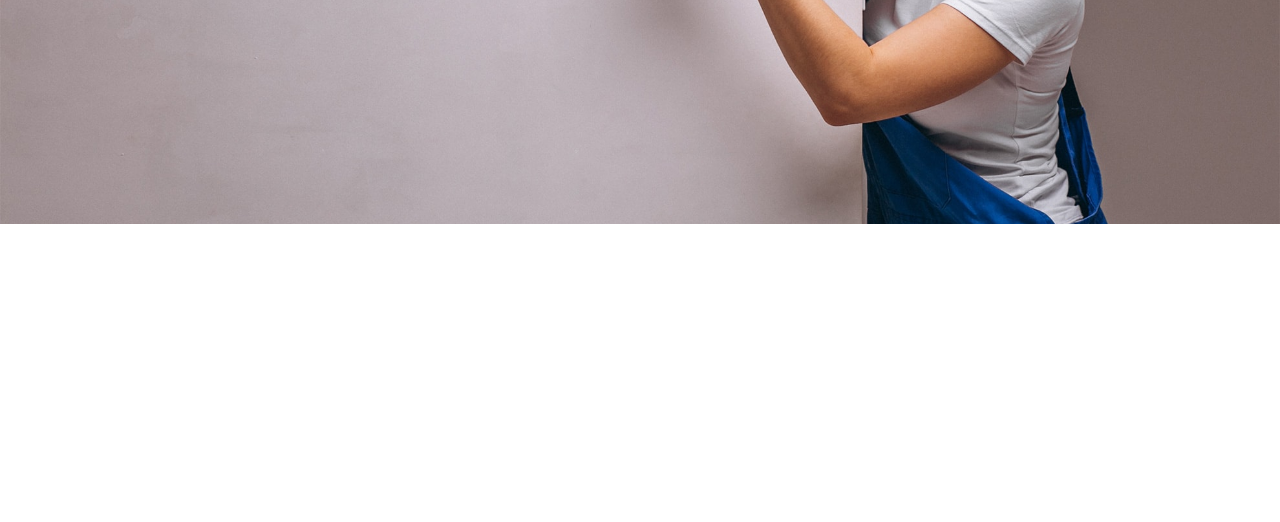
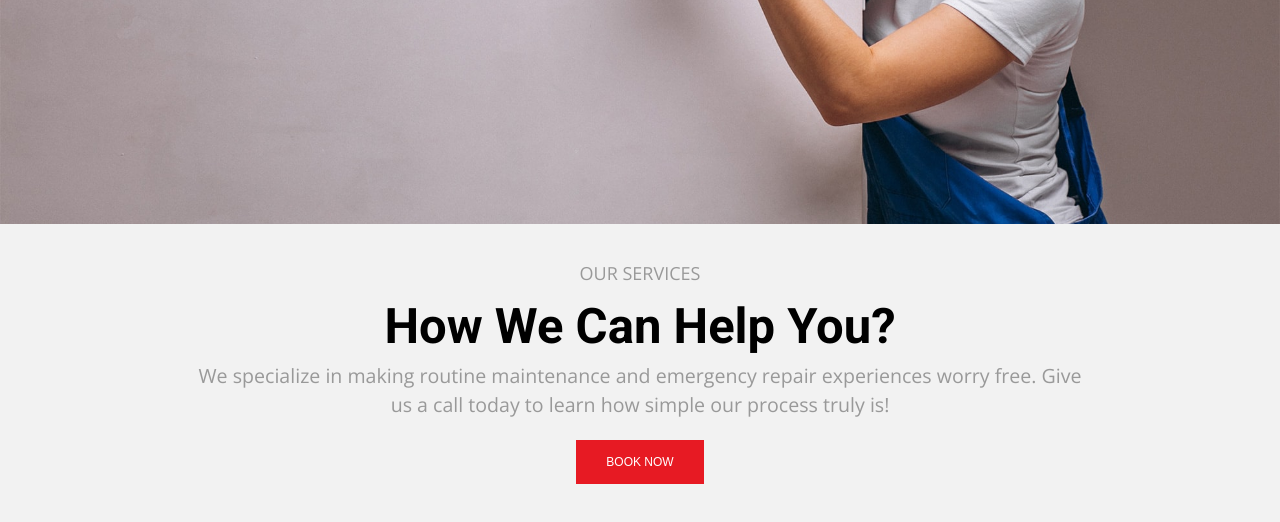
Before and after one commit to JeanLuca999/Repair-Services-Website-Template, a plain HTML site: page index.html in a window 1280 px wide. Shown: the part 462-984 px from the top of the page. Before the commit the page ends 800 px from the top, so only its background shows below. Drawn offline with nearby package versions, Linux system fonts and the light colour scheme.

Commit message:
section-one is created

```diff
--- a/css/styles.css
+++ b/css/styles.css
@@ -7,6 +7,7 @@
 :root {
     --primary-color: #E71A23;
     --secondary-color: #104E92;
+    --gray-color: #999;
 }
 
 html {
@@ -151,7 +152,7 @@ h1 strong {
     font-size: 4rem;
 }
 
-.icons {
+.div-icons {
     display: flex;
     margin: 10px 0;
 }
@@ -170,6 +171,55 @@ h1 strong {
     margin: 3px 0;
 }
 
+.section-one {
+    padding: 40px 0;
+    background-color: #f2f2f2;
+    text-align: center;
+}
+
+.medium-text {
+    font-size: 3.5rem;
+}
+
+.big-text {
+    font-size: 4rem;
+}
+
+.small-text {
+    font-size: 2.8rem;
+}
+
+.section-one h3 {
+    font-size: 18px;
+    text-transform: uppercase;
+    color: var(--gray-color);
+}
+
+.h2 {
+    font-family: "Roboto", sans-serif;
+    font-weight: bold;
+    color: black;
+    margin: 20px 0;
+    margin-bottom: 10px;
+}
+
+.section-one p {
+    font-size: 1.4rem;
+    max-width: 900px;
+    margin: 0 auto;
+    line-height: 1.5;
+    color: var(--gray-color);
+}
+
+.button-red {
+    font-size: 12px;
+    color: #fff;
+    text-transform: uppercase;
+    padding: 15px 30px;
+    background-color: var(--primary-color);
+    border: 0;
+    margin: 20px 0;
+}
 
 @media screen and (min-width:600px) {
     html {
@@ -215,7 +265,7 @@ h1 strong {
         margin: 0 auto;
     }
 
-    .icons {
+    .div-icons {
         margin: 10px auto;
     }
 
--- a/index.html
+++ b/index.html
@@ -36,7 +36,7 @@
     <main>
         <section class="banner">
             <h1>House Repair <strong>Services</strong></h1>
-            <div class="icons">
+            <div class="div-icons">
                 <div class="icon-container">
                     <i class="fas fa-paint-roller icon"></i>
                     Painting
@@ -51,6 +51,13 @@
                 </div>
             </div>
         </section>
+
+        <section class="section-one">
+            <h3>Our Services</h3>
+            <h2 class="h2 medium-text">How We Can Help You?</h2>
+            <p>We specialize in making routine maintenance and emergency repair experiences worry free. Give us a call today to learn how simple our process truly is!</p>
+            <button class="button-red">Book Now</button>
+        </section>
     </main>
     <footer>
 
```
